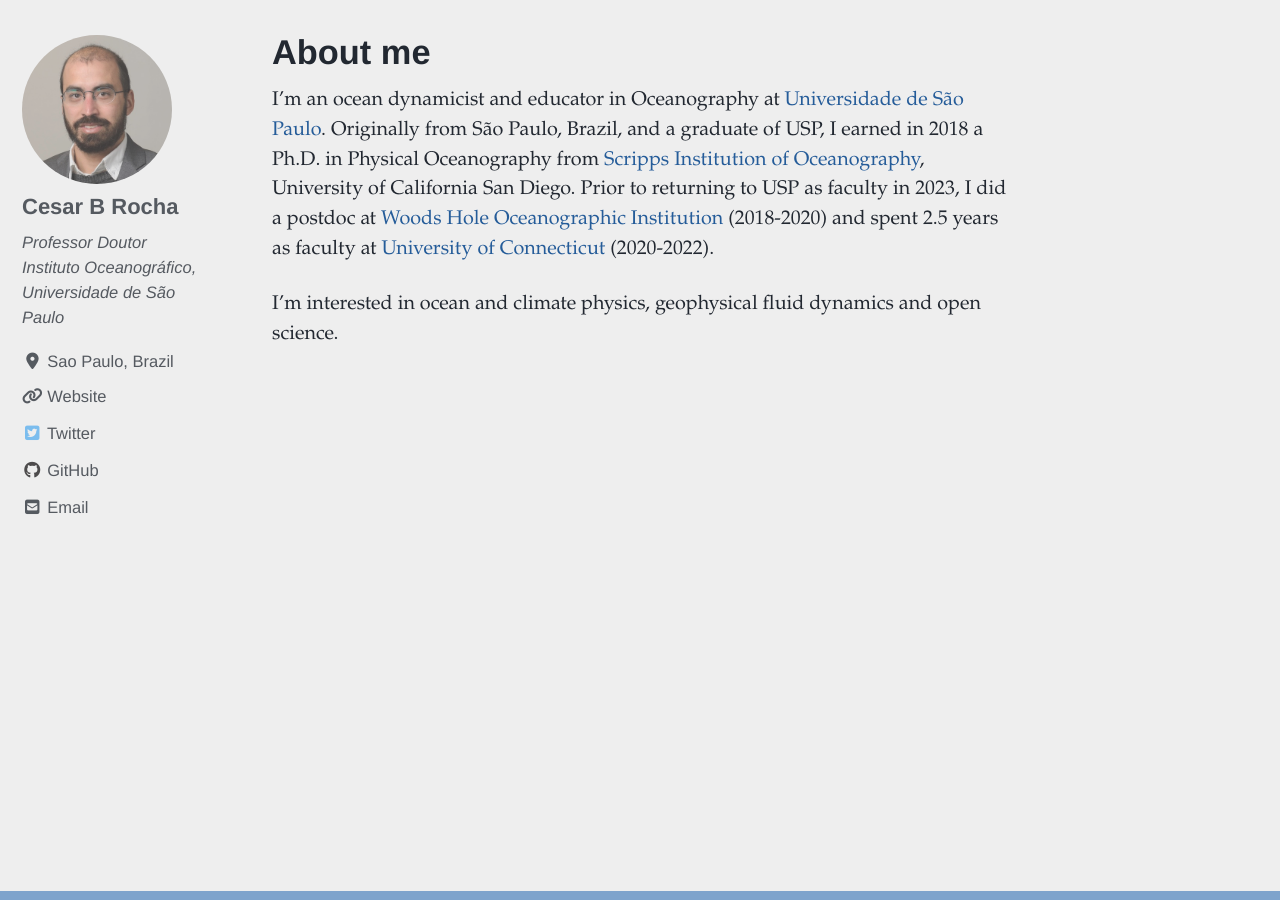
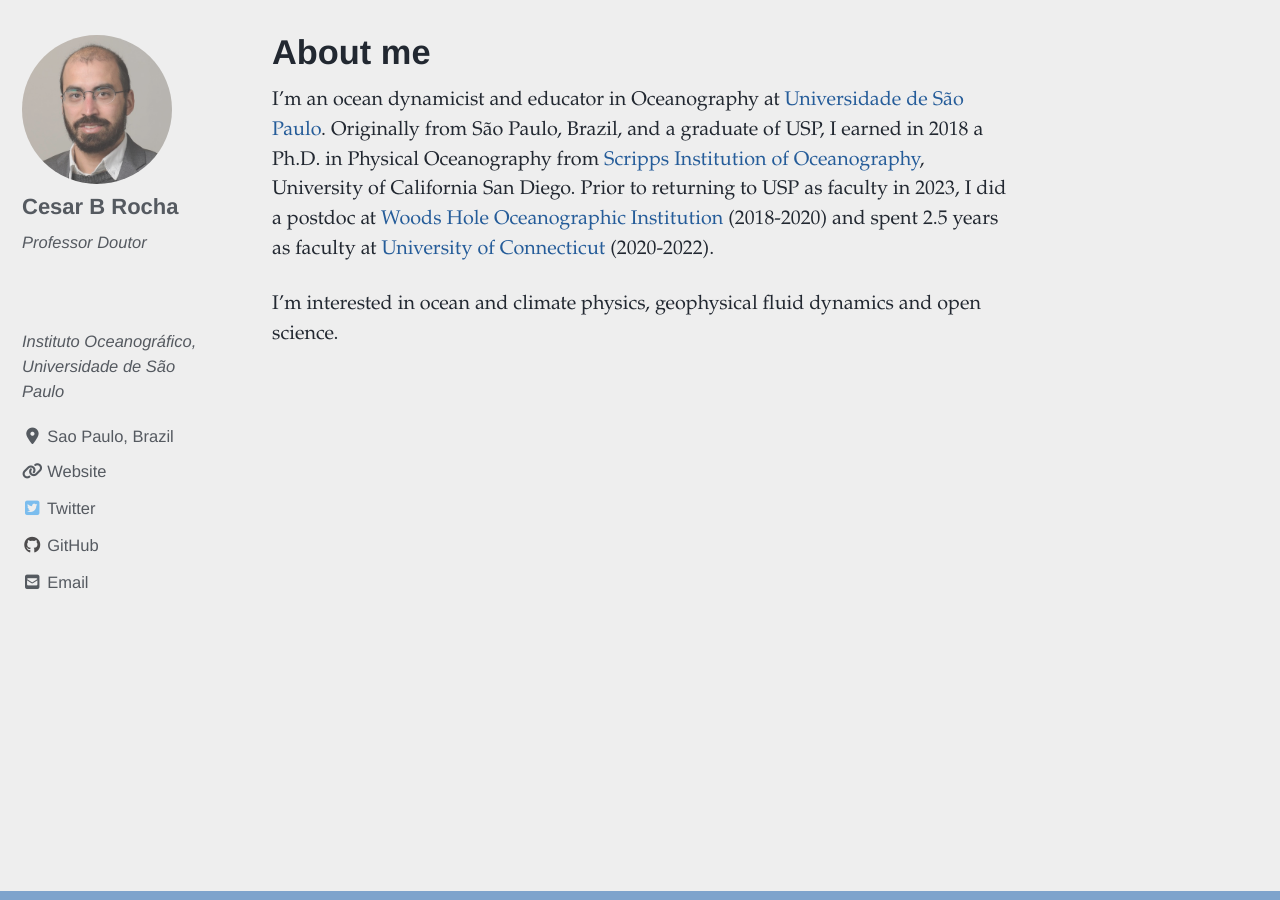
Before and after one commit to cesar-rocha/cesar-rocha.github.io, a Jekyll site: the page built from index.md, in a window 1280 px wide and 900 px high, scrolled down 1090 px. Built offline with Jekyll 4.4.1, drawn with Linux system fonts in a browser that asks for light colours; cached includes are drawn as plain includes; nearby versions of some CDN libraries.

Commit message:
add empty spaces

```diff
--- a/_config.yml
+++ b/_config.yml
@@ -109,7 +109,7 @@
 author:
   name             : "Cesar B Rocha"
   avatar           : "/assets/images/bio-photo_cesar.jpg"
-  bio              : "Professor Doutor\n Instituto Oceanográfico, Universidade de São Paulo"
+  bio              : "Professor Doutor<br /><br /><br /><br /> Instituto Oceanográfico, Universidade de São Paulo"
   location         : "Sao Paulo, Brazil"
   email            : "cesar.rocha@usp.br"
   links:
```
